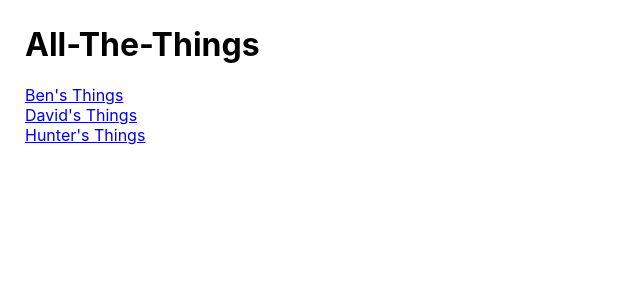
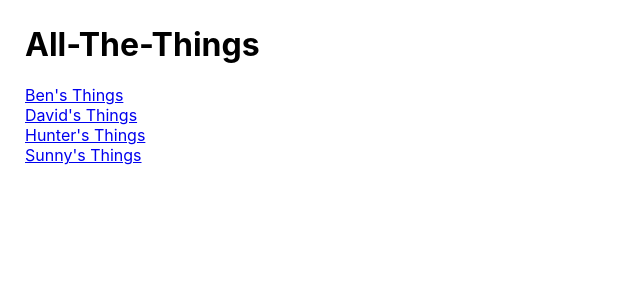
Before and after one commit to tgunnr/all-the-things, a React (Vite) app: page / in a window 1280 px wide. Shown: the top 300 px of the page, without its empty margins (0-640 px from the left). Built offline with nearby package versions, Linux system fonts and the light colour scheme.

Commit message:
add route, page abd link to the-sunny-things

```diff
--- a/src/App.jsx
+++ b/src/App.jsx
@@ -2,6 +2,7 @@ import { Routes, Route } from 'react-router-dom'
 import ManliestThings from './pages/ManliestThings/ManliestThings'
 import StyledThings from './pages/StyledThings/StyledThings'
 import SillyThings from './pages/SillyThings/SillyThings'
+import SunnyThings from './pages/SunnyThings/SunnyThings'
 import Landing from './pages/Landing/Landing'
 
 const App = () => {
@@ -112,6 +113,11 @@ const App = () => {
         path="/the-silly-things"
         element={<SillyThings things={huntersThings} />}
       />
+      <Route
+        path="/the-sunny-things"
+        element={<SunnyThings things={sunnysThings} />}
+      />
+
     </Routes>
   )
 }
--- a/src/pages/Landing/Landing.jsx
+++ b/src/pages/Landing/Landing.jsx
@@ -8,6 +8,7 @@ const Landing = () => {
       <Link to="/the-manliest-things">Ben's Things</Link><br/>
       <Link to="/the-well-styled-things">David's Things</Link><br/>
       <Link to="/the-silly-things">Hunter's Things</Link><br/>
+      <Link to="/the-sunny-things">Sunny's Things</Link><br/>
     </>
   )
 }
--- /dev/null
+++ b/src/pages/SunnyThings/SunnyThings.jsx
@@ -0,0 +1,17 @@
+import ThingCard from '../../components/ThingCard/ThingCard'
+import { Link } from 'react-router-dom'
+
+const SunnyThings = (props) => {
+  return (
+    <>
+      <h1>Sunny's Things</h1>
+      <Link to="/">Home</Link>
+
+      {props.things.map((thing, idx) =>
+        <ThingCard key={idx} thing={thing}/>
+      )}
+    </>
+  )
+}
+
+export default SunnyThings
```
